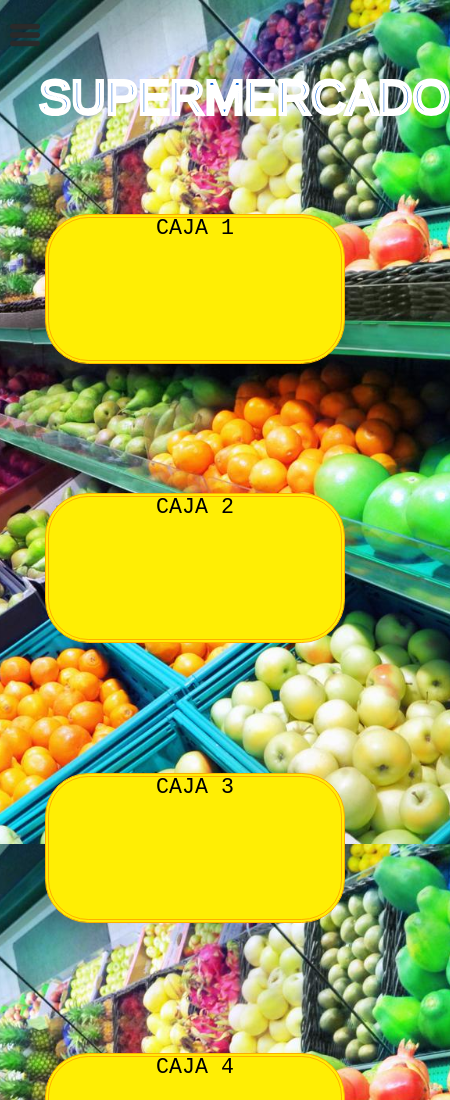
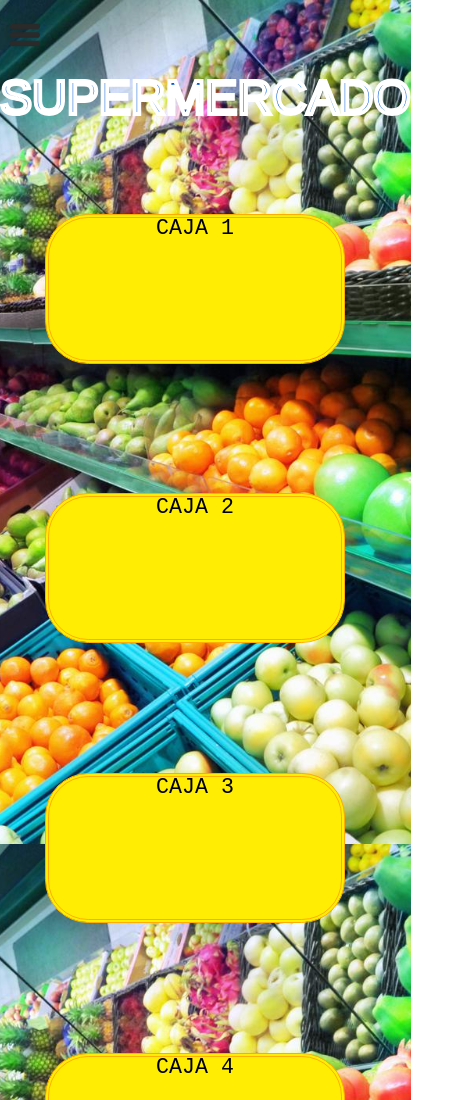
Before and after one commit to M2rt1N7/2DAW, a plain HTML site: page supermercado.html in a window 390 px wide. Shown: the top 1100 px of the page, 450 px wide, since content can reach past the window. Drawn offline with Linux system fonts and the light colour scheme.

Commit message:
Update style.css

```diff
--- a/style.css
+++ b/style.css
@@ -16,6 +16,8 @@
   text-align: center;
   color: rgb(0, 91, 211);
   -webkit-text-stroke: 4px rgb(255, 255, 255);
+  width: 100%;
+  height: auto;
 }
 
 .navbar-links,
@@ -105,7 +107,8 @@ body {
     margin: 0 auto;
     color: rgb(0, 91, 211);
     -webkit-text-stroke: 4px rgb(255, 255, 255);
-    max-width: 80%;
+    max-width: 100%;
+    height: auto;
   }
 
   #zonacajas {
@@ -138,7 +141,8 @@ body {
     margin: 0 auto;
     color: rgb(0, 91, 211);
     -webkit-text-stroke: 4px rgb(255, 255, 255);
-    max-width: 80%;
+    max-width: 100%;
+    height: auto;
   }
 }
 
```
